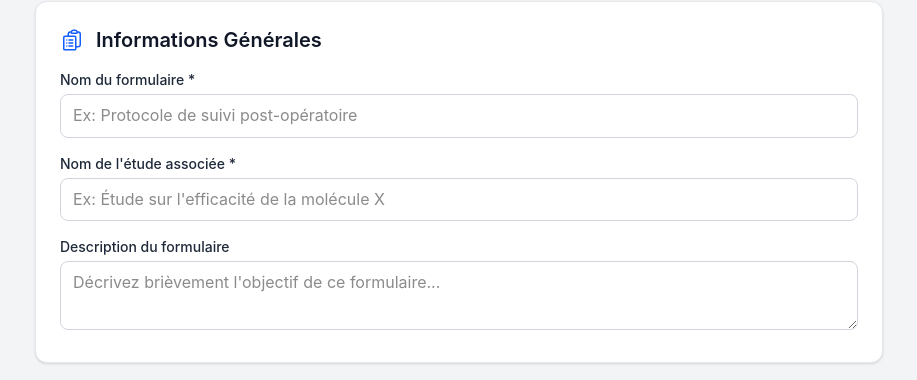
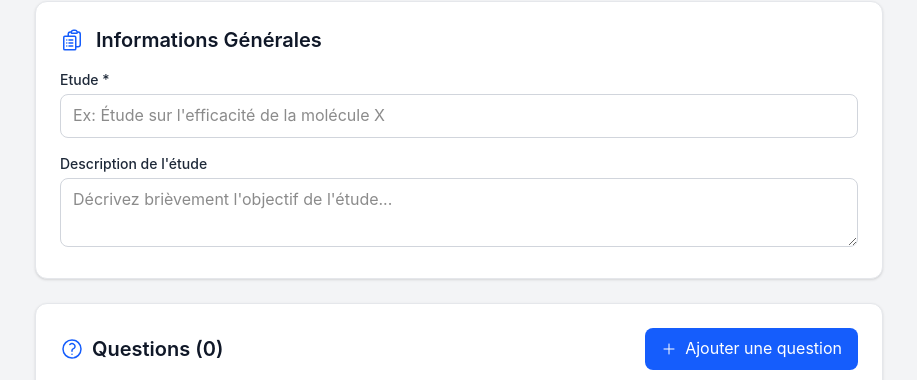
Before and after one commit to kabirsib349/pfe-plateforme-sante-chu, a Next.js app in the folder frontend/: page /formulaire/nouveau in a window 1280 px wide. Shown: the part 912-1292 px from the top of the page, without its empty margins (181-1098 px from the left). Built offline with nearby package versions, Linux system fonts and the light colour scheme; no server answers.

Commit message:
remplissage par chercheur

```diff
--- a/frontend/src/app/formulaire/nouveau/page.tsx
+++ b/frontend/src/app/formulaire/nouveau/page.tsx
@@ -36,7 +36,6 @@ export default function NouveauFormulaire() {
   const { showToast, toasts, removeToast } = useToast();
   const { triggerStatsRefresh } = useStatsRefresh();
   const [isLoading, setIsLoading] = useState(false);
-  const [nomFormulaire, setNomFormulaire] = useState('');
   const [description, setDescription] = useState('');
   const [titreEtude, setTitreEtude] = useState('');
   const [champs, setChamps] = useState<ChampFormulaire[]>([]);
@@ -573,18 +572,15 @@ export default function NouveauFormulaire() {
     };
 
         const sauvegarderFormulaire = async (statut: 'BROUILLON' | 'PUBLIE') => {
-          if (!nomFormulaire.trim()) {
-            showToast(MESSAGES.validation.nomFormulaire, 'error');
+          // now only 'Etude' (titreEtude) is required
+          if (!titreEtude.trim()) {
+            showToast("Veuillez saisir le nom de l'étude (obligatoire).", 'error');
             return;
           }
-          if (!titreEtude.trim()) {
-            showToast("Veuillez saisir un nom pour l'étude.", 'error');
-            return;
-          }
-          if (!token) {
-            showToast('Authentification requise. Veuillez vous reconnecter.', 'error');
-            return;
-          }
+           if (!token) {
+             showToast('Authentification requise. Veuillez vous reconnecter.', 'error');
+             return;
+           }
 
           // Validation des champs
           const champsInvalides = champs.filter(c => !c.question.trim() || !c.nomVariable.trim());
@@ -596,11 +592,13 @@ export default function NouveauFormulaire() {
           setIsLoading(true);
 
           const payload = {
-            titre: nomFormulaire,
-            description: description,
+            // We use the study title as the form title as well
+            titre: titreEtude,
+            // keep description empty at form level; study description sent in descriptionEtude
+            description: '',
             statut: statut,
             titreEtude: titreEtude,
-            descriptionEtude: `Étude concernant le formulaire : ${nomFormulaire}`,
+            descriptionEtude: description,
             champs: champs.map(champ => {
                if (champ.type === 'calcule') {
                 return {
@@ -831,16 +829,12 @@ export default function NouveauFormulaire() {
             </div>
             <div className="space-y-4">
               <div>
-                <label className="block text-sm font-medium text-gray-800 mb-1">Nom du formulaire *</label>
-                <input type="text" value={nomFormulaire} onChange={(e) => setNomFormulaire(e.target.value)} placeholder="Ex: Protocole de suivi post-opératoire" className="w-full px-3 py-2 border border-gray-300 rounded-lg focus:ring-2 focus:ring-blue-500 focus:border-blue-500" />
-              </div>
-              <div>
-                <label className="block text-sm font-medium text-gray-800 mb-1">Nom de l'étude associée *</label>
+                <label className="block text-sm font-medium text-gray-800 mb-1">Etude *</label>
                 <input type="text" value={titreEtude} onChange={(e) => setTitreEtude(e.target.value)} placeholder="Ex: Étude sur l'efficacité de la molécule X" className="w-full px-3 py-2 border border-gray-300 rounded-lg focus:ring-2 focus:ring-blue-500 focus:border-blue-500" />
               </div>
               <div>
-                <label className="block text-sm font-medium text-gray-800 mb-1">Description du formulaire</label>
-                <textarea value={description} onChange={(e) => setDescription(e.target.value)} placeholder="Décrivez brièvement l'objectif de ce formulaire..." rows={2} className="w-full px-3 py-2 border border-gray-300 rounded-lg focus:ring-2 focus:ring-blue-500 focus:border-blue-500" />
+                <label className="block text-sm font-medium text-gray-800 mb-1">Description de l'étude</label>
+                <textarea value={description} onChange={(e) => setDescription(e.target.value)} placeholder="Décrivez brièvement l'objectif de l'étude..." rows={2} className="w-full px-3 py-2 border border-gray-300 rounded-lg focus:ring-2 focus:ring-blue-500 focus:border-blue-500" />
               </div>
             </div>
           </div>
```
